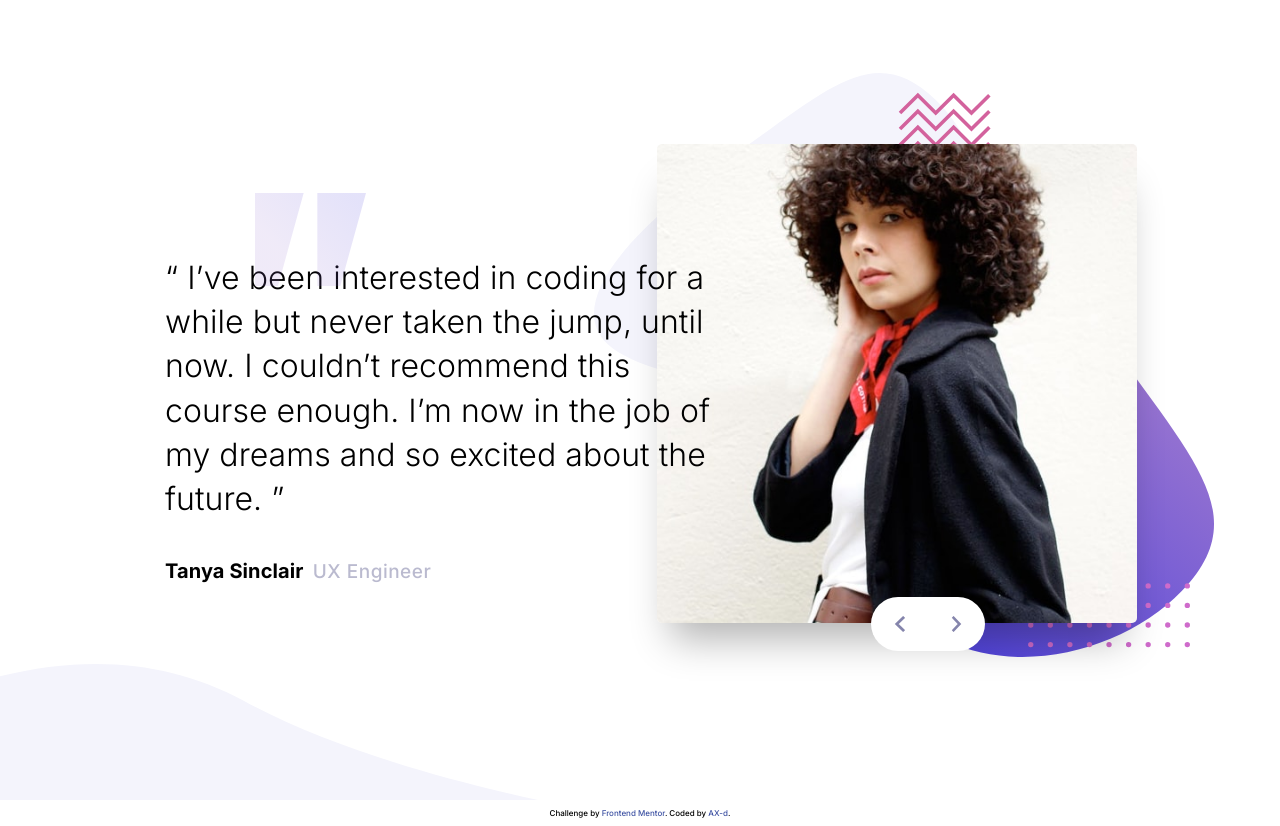
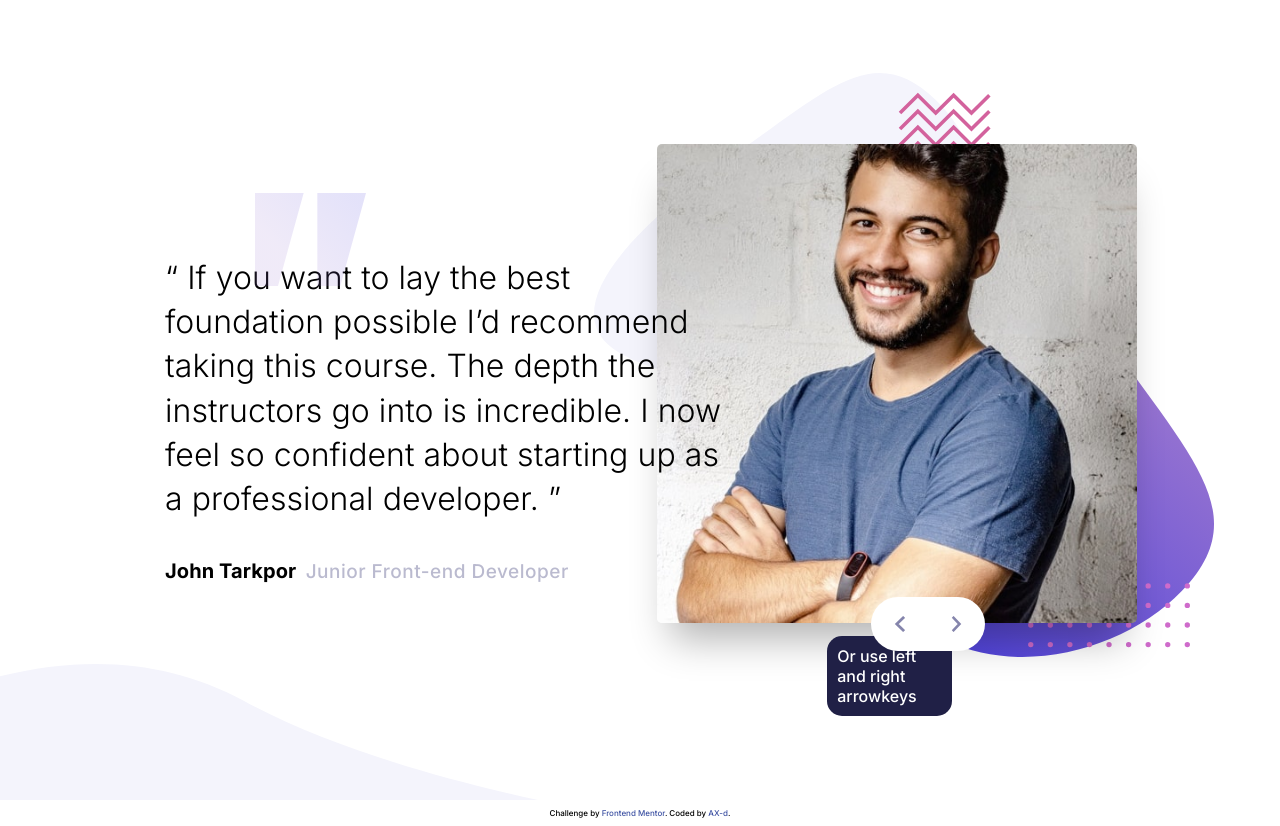
Before and after one commit to ax-d/FM09--newbie, a plain HTML site: page index.html in a window 1280 px wide. Both pictures are taken after a click on the button 899 px from the left and 624 px from the top of the page. Drawn offline with Linux system fonts and the light colour scheme.

Commit message:
javascript_commit

```diff
--- a/css/style.css
+++ b/css/style.css
@@ -32,7 +32,10 @@
   outline: none;
 }
 
-.link--prev:hover, .link--next:hover {
+.link--prev:hover,
+.link--next:hover,
+.link--prev:focus,
+.link--next:focus {
   background: hsl(240, 38%, 20%);
 }
 
@@ -48,6 +51,23 @@
   border-top-right-radius: 25px;
   border-bottom-right-radius: 25px;
   margin-left: 0;
+}
+
+.tooltip {
+  position: absolute;
+  bottom: -13%;
+  width: 25%;
+  background: hsl(240, 38%, 20%);
+  color: rgb(255,255,255);
+  padding: 10px;
+  border-radius: 15px;
+  visibility: hidden;
+  opacity: 0;
+}
+
+.page__content:hover .tooltip {
+  visibility: visible;
+  opacity: 1;
 }
 
 .img {
@@ -66,7 +86,7 @@
   ;
 }
 
-.card--selected {
+.active {
   display: block;
 }
 
@@ -155,8 +175,10 @@
   }
 
   .card {
-    background-position: 90% 34%; /*667px 49px;*/
-    background-size: 48.4%;/*698px;*/
+    background-position: 90% 34%;
+    /*667px 49px;*/
+    background-size: 48.4%;
+    /*698px;*/
   }
 
   .container {
@@ -165,8 +187,10 @@
     min-height: 800px;
     padding: 0;
     align-items: center;
-    background-size: 42%; /*610px;*/
-    background-position-y: 100%; /* 646px;*/
+    background-size: 42%;
+    /*610px;*/
+    background-position-y: 100%;
+    /* 646px;*/
   }
 
   .card__nav {
@@ -200,7 +224,8 @@
 
 
   .card__img {
-    width: 71%; /*540px;*/
+    width: 71%;
+    /*540px;*/
     margin-top: -5px;
     margin-left: 15px;
     position: relative;
@@ -267,5 +292,6 @@
     font-size: 2rem;
     width: 87%;
   }
+
   /* end page__content */
 }
--- a/index.html
+++ b/index.html
@@ -15,12 +15,15 @@
 
 <body class="page">
   <main class="page__content">
-    <article class="card card--selected">
+    <article class="card active">
       <div class="container">
         <div class="card__nav">
           <img src="/img/image-tanya.jpg" alt="Portrait of Tanya Sinclair" class="card__img">
-          <button class="link link--prev"><img src="/img/icon-prev.svg" alt="previous testimonial" class="img img--icon-prev"></button>
-          <button class="link link--next"><img src="/img/icon-next.svg" alt="next testimonial" class="img img--icon-next"></button>
+          <button class="link link--prev" onclick="nextCard(-1)" tabindex="0"><img src="/img/icon-prev.svg"
+              alt="previous testimonial" class="img img--icon-prev"></button>
+          <button class="link link--next" onclick="nextCard(1)" tabindex="1"><img src="/img/icon-next.svg" alt="next testimonial"
+              class="img img--icon-next"></button>
+              <span class="tooltip">Or use left and right arrowkeys </span>
         </div>
         <div class="card__copy">
           <p class="card__quote">
@@ -39,7 +42,14 @@
 
     <article class="card">
       <div class="container">
-        <img src="/img/image-john.jpg" alt="portrait of John Tarkpor" class="card__img">
+        <div class="card__nav">
+          <img src="/img/image-john.jpg" alt="portrait of John Tarkpor" class="card__img">
+          <button class="link link--prev" onclick="nextCard(-1)" tabindex="0"><img src="/img/icon-prev.svg"
+              alt="previous testimonial" class="img img--icon-prev"></button>
+          <button class="link link--next" onclick="nextCard(1)" tabindex="1"><img src="/img/icon-next.svg" alt="next testimonial"
+              class="img img--icon-next"></button>
+          <span class="tooltip">Or use left and right arrowkeys </span>
+            </div>
         <div class="card__copy">
           <p class="card__quote">
             “ If you want to lay the best foundation possible I’d recommend taking this course.
@@ -55,6 +65,7 @@
         </div>
       </div>
     </article>
+
   </main>
   <footer class="page__footer">
     <p class="attribution">
--- a/js/main.js
+++ b/js/main.js
@@ -0,0 +1,32 @@
+let cardIndex = 1;
+
+function nextCard(next) {
+    cardSlider(cardIndex += next);
+}
+
+function cardSlider(card) {
+    let allCards = document.querySelectorAll('.card');
+
+
+    if (card > allCards.length)
+        cardIndex = 1;
+
+    if (card < 1)
+        cardIndex = allCards.length;
+
+    for (let i = 0; i < allCards.length; i++) {
+        allCards[i].className = allCards[i].className.replace(' active', '');
+    }
+
+    allCards[cardIndex - 1].className += ' active';
+
+}
+
+document.addEventListener('keydown', function (e) {
+    if (e.code === 'ArrowLeft')
+        nextCard(-1);
+
+    if (e.code === 'ArrowRight')
+        nextCard(1);
+
+});
```
